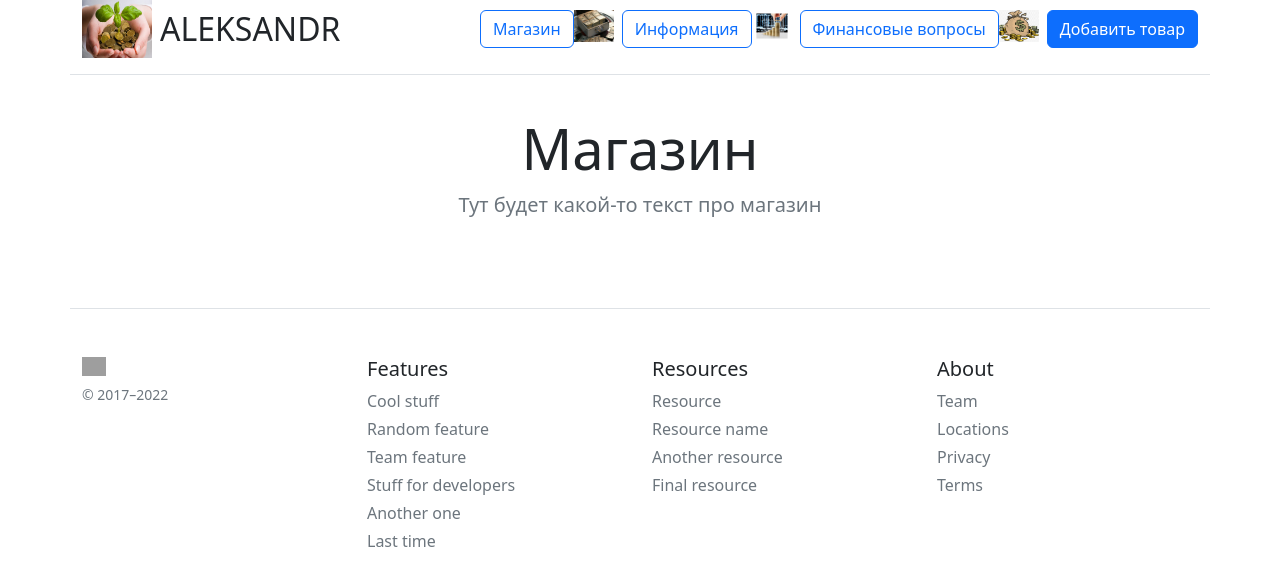
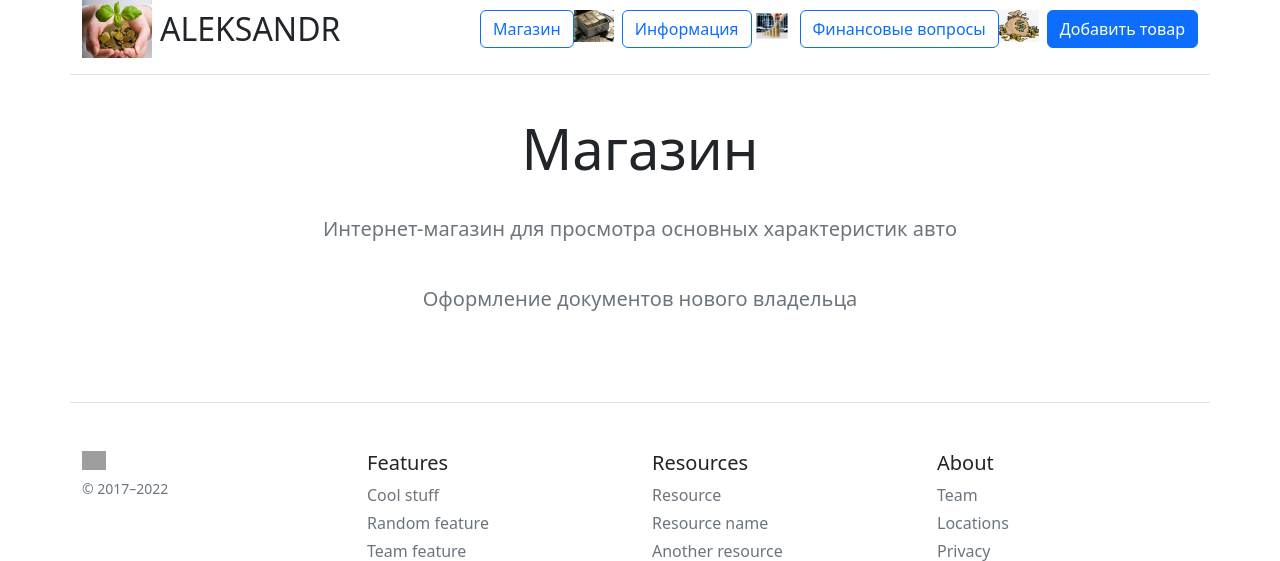
Before and after one commit to Zemlianik/shoponline, a Flask app: page / in a window 1280 px wide. Shown: the top 561 px of the page. Run offline with Flask 2, Linux system fonts and the light colour scheme; grey boxes are pictures that could not be loaded.

Commit message:
Текст на главной

```diff
--- a/templates/index.html
+++ b/templates/index.html
@@ -7,7 +7,8 @@
 
 {% block body %}
     <div class="container pricing-header p-3 pb-md-4 mx-auto text-center">
-      <h1 class="display-4 fw-normal">Магазин</h1>
-      <p class="fs-5 text-muted">Тут будет какой-то текст про магазин</p>
+      <h1 class="display-4 fw-normal">Магазин</h1><br>
+      <p class="fs-5 text-muted">Интернет-магазин для просмотра основных характеристик авто</p><br>
+      <p class="fs-5 text-muted">Оформление документов нового владельца</p>
     </div>
 {% endblock %}
```
